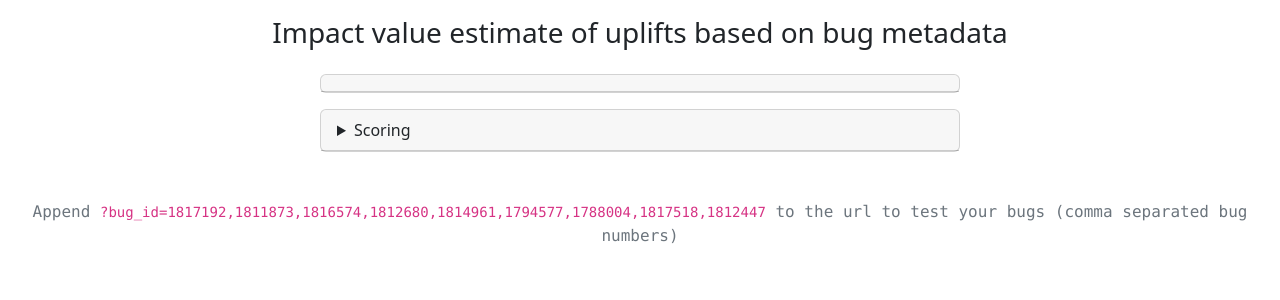
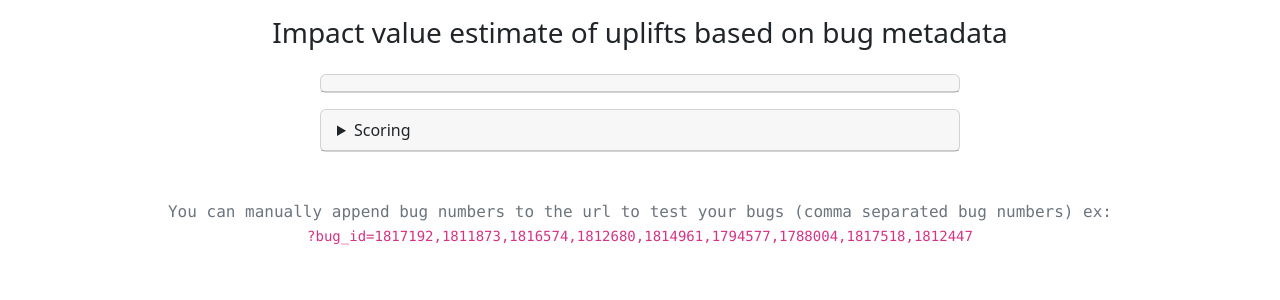
Before and after one commit to pascalchevrel/uplift_impact, a PHP site: template app/templates/base.html.twig in a window 1280 px wide. Shown: the top 300 px of the page. Run offline with PHP 8.4, Linux system fonts and the light colour scheme; the template is opened without the code that fills it, so the values that code supplies are empty; some libraries are stand-ins or nearby versions.

Commit message:
Instruction update

```diff
--- a/app/templates/base.html.twig
+++ b/app/templates/base.html.twig
@@ -92,7 +92,7 @@
   </div>
 
 <footer>
-  <p class="text-muted text-center mt-5 font-monospace">Append <code>?bug_id=1817192,1811873,1816574,1812680,1814961,1794577,1788004,1817518,1812447</code> to the url to test your bugs (comma separated bug numbers)</p>
+  <p class="text-muted text-center mt-5 font-monospace">You can manually append bug numbers to the url to test your bugs (comma separated bug numbers) ex:<br><code>?bug_id=1817192,1811873,1816574,1812680,1814961,1794577,1788004,1817518,1812447</code></p>
 </footer>
 
   </body>
```
